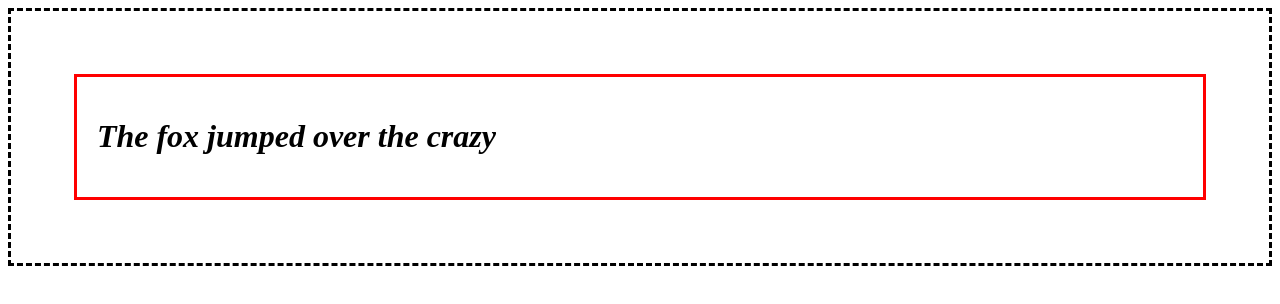
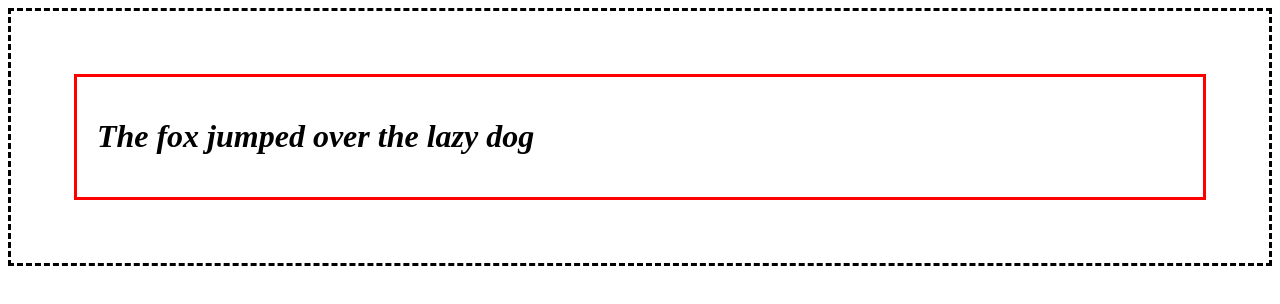
Before and after one commit to EstherMwiyeria/Website, a plain HTML site: page index.html in a window 1280 px wide. Drawn offline with Linux system fonts and the light colour scheme.

Commit message:
second commit

```diff
--- a/index.html
+++ b/index.html
@@ -11,7 +11,7 @@
 <body>
     <div class="head1">
         <div class="head2">
-            <h1 id="heading" >The fox jumped over the crazy</h1>
+            <h1 id="heading" >The fox jumped over the lazy dog</h1>
         </div>
     </div>
 </body>
```
